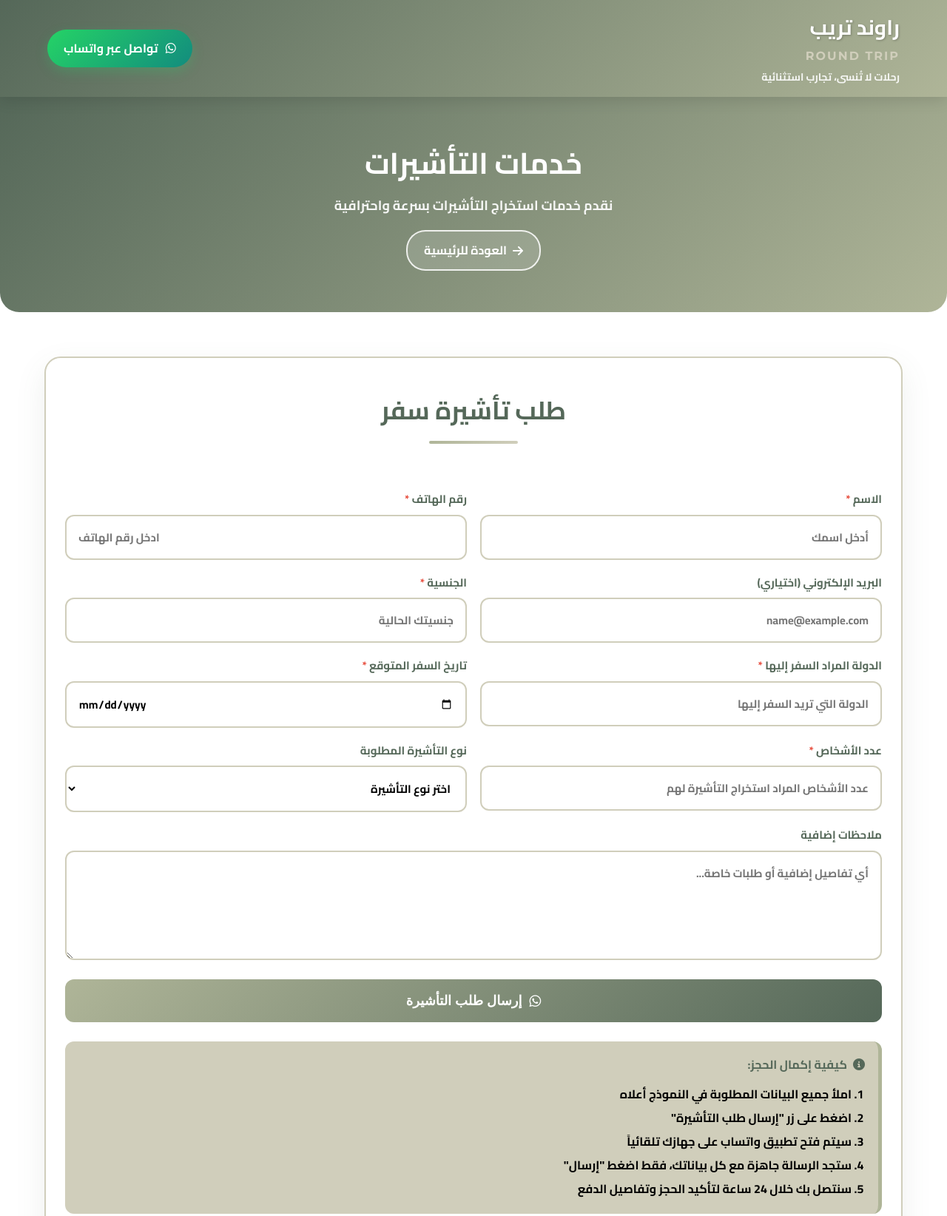
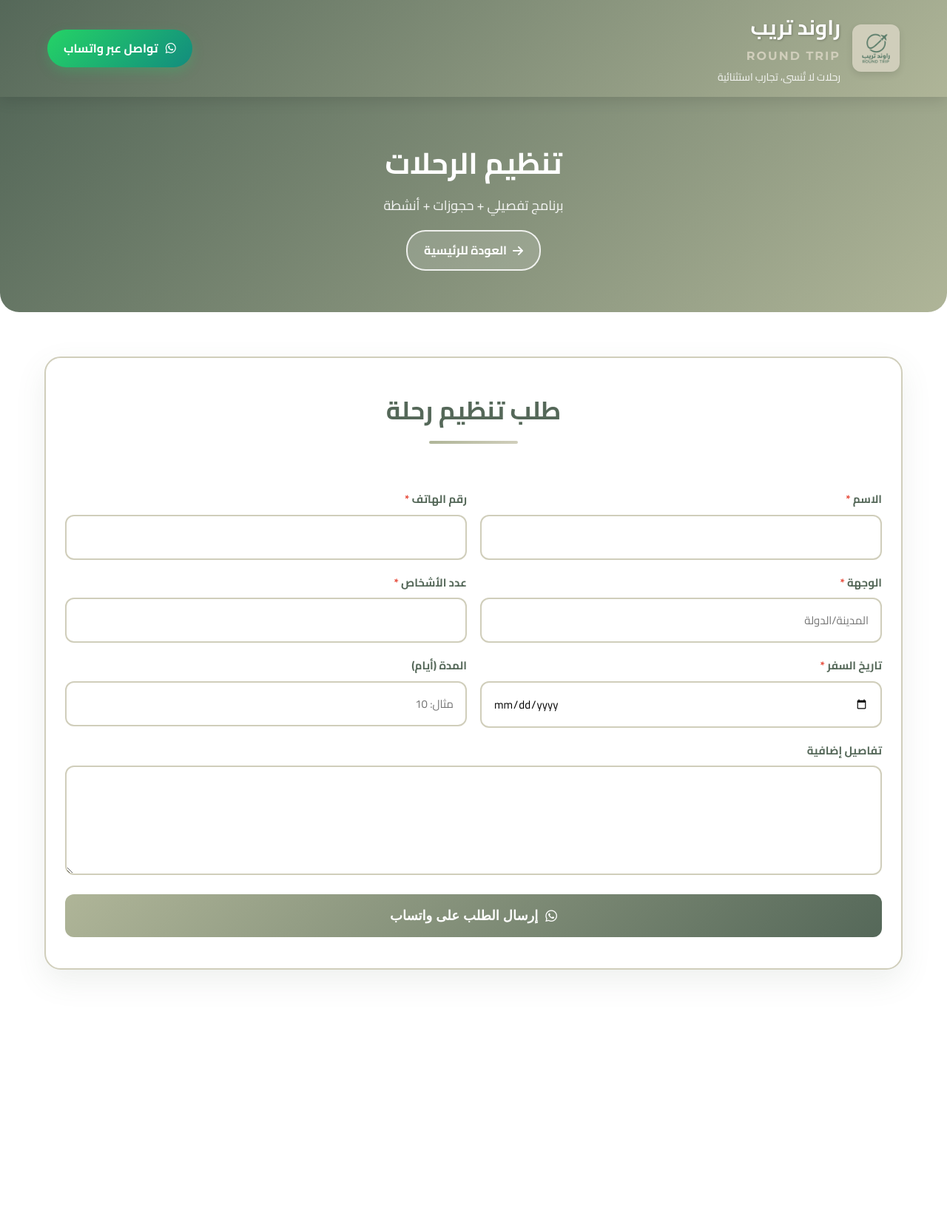
Before and after one commit to abdulrahmanazq8/roundtripnet, a plain HTML site: page services/tours.html in a window 1280 px wide. Shown: the top 1644 px of the page at 74% size. After the commit the page ends 1371 px from the top, so only its background shows below. Drawn offline with Linux system fonts and the light colour scheme.

Commit message:
Update tours.html

```diff
--- a/services/tours.html
+++ b/services/tours.html
@@ -1,130 +1,111 @@
-<!DOCTYPE html>
-<html dir="rtl" lang="ar">
+<!doctype html>
+<html lang="ar" dir="rtl">
 <head>
-  <meta charset="UTF-8">
-  <meta name="viewport" content="width=device-width, initial-scale=1.0">
-  <title>التأشيرات | راوند تريب</title>
+  <meta charset="utf-8" />
+  <meta name="viewport" content="width=device-width,initial-scale=1" />
+  <title>Round Trip | تنظيم الرحلات</title>
 
   <link rel="preconnect" href="https://fonts.googleapis.com">
   <link rel="preconnect" href="https://fonts.gstatic.com" crossorigin>
-  <link href="https://fonts.googleapis.com/css2?family=Cairo:wght@700&family=Montserrat:wght@700&display=swap" rel="stylesheet">
+  <link href="https://fonts.googleapis.com/css2?family=Cairo:wght@400;700&family=Montserrat:wght@700&display=swap" rel="stylesheet">
   <link rel="stylesheet" href="https://cdnjs.cloudflare.com/ajax/libs/font-awesome/6.4.0/css/all.min.css">
 
-  <link rel="stylesheet" href="../assets/css/style.css">
+  <link rel="stylesheet" href="../../assets/css/style.css?v=1" />
 </head>
+
 <body>
-
   <header class="header">
-  <a class="logo-container" href="../index.html" style="text-decoration:none">
-    <img src="../assets/images/logo.png" alt="شعار راوند تريب" class="logo" onerror="this.style.display='none'">
+    <div class="logo-container" onclick="window.location.href='../../index.html'">
+      <img src="../../assets/logo.png" class="logo" alt="Round Trip" onerror="this.style.display='none'">
       <div class="company-info">
         <div class="company-name-ar">راوند تريب</div>
         <div class="company-name-en english-font">ROUND TRIP</div>
         <div class="company-tagline">رحلات لا تُنسى، تجارب استثنائية</div>
       </div>
-  </a>
+    </div>
 
     <div class="contact-header">
-    <div class="whatsapp-btn pulse" data-whatsapp="96565750302">
+      <a class="whatsapp-btn" href="https://wa.me/96565750302" target="_blank" rel="noopener">
         <i class="fab fa-whatsapp"></i> تواصل عبر واتساب
-    </div>
+      </a>
     </div>
   </header>
 
   <div class="page-header">
-  <h1 class="page-title">خدمات التأشيرات</h1>
-  <p class="page-subtitle">نقدم خدمات استخراج التأشيرات بسرعة واحترافية</p>
-  <a class="back-btn" href="../index.html"><i class="fas fa-arrow-right"></i> العودة للرئيسية</a>
+    <h1 class="page-title">تنظيم الرحلات</h1>
+    <p class="page-subtitle">برنامج تفصيلي + حجوزات + أنشطة</p>
+    <a class="back-btn" href="../../index.html"><i class="fas fa-arrow-right"></i> العودة للرئيسية</a>
   </div>
 
-<div class="page-content">
+  <main class="page-content">
     <div class="container">
       <div class="booking-section">
-      <h2 class="section-title">طلب تأشيرة سفر</h2>
+        <h2 class="section-title">طلب تنظيم رحلة</h2>
 
-      <form id="visaForm">
+        <form id="tForm">
           <div class="form-row">
             <div class="form-group">
-            <label for="visaName" class="required">الاسم</label>
-            <input type="text" id="visaName" name="visaName" required placeholder="أدخل اسمك">
+              <label class="required" for="name">الاسم</label>
+              <input id="name" name="name" required>
             </div>
-
             <div class="form-group">
-            <label for="visaPhone" class="required" style="text-align:right;">رقم الهاتف</label>
-            <input type="tel" id="visaPhone" name="visaPhone" required placeholder="ادخل رقم الهاتف">
+              <label class="required" for="phone">رقم الهاتف</label>
+              <input id="phone" name="phone" required>
             </div>
           </div>
 
           <div class="form-row">
             <div class="form-group">
-            <label for="visaEmail">البريد الإلكتروني (اختياري)</label>
-            <input type="email" id="visaEmail" name="visaEmail" placeholder="name@example.com">
+              <label class="required" for="dest">الوجهة</label>
+              <input id="dest" name="dest" required placeholder="المدينة/الدولة">
             </div>
-
             <div class="form-group">
-            <label for="visaNationality" class="required">الجنسية</label>
-            <input type="text" id="visaNationality" name="visaNationality" required placeholder="جنسيتك الحالية">
+              <label class="required" for="people">عدد الأشخاص</label>
+              <input type="number" id="people" name="people" min="1" required>
             </div>
           </div>
 
           <div class="form-row">
             <div class="form-group">
-            <label for="visaDestination" class="required">الدولة المراد السفر إليها</label>
-            <input type="text" id="visaDestination" name="visaDestination" required placeholder="الدولة التي تريد السفر إليها">
+              <label class="required" for="date">تاريخ السفر</label>
+              <input type="date" id="date" name="date" required>
             </div>
-
-          <div class="form-group date-time-input">
-            <label for="visaTravelDate" class="required">تاريخ السفر المتوقع</label>
-            <input type="date" id="visaTravelDate" name="visaTravelDate" required>
-          </div>
-        </div>
-
-        <div class="form-row">
             <div class="form-group">
-            <label for="visaPeople" class="required">عدد الأشخاص</label>
-            <input type="number" id="visaPeople" name="visaPeople" min="1" required placeholder="عدد الأشخاص المراد استخراج التأشيرة لهم">
-          </div>
-
-          <div class="form-group">
-            <label for="visaType">نوع التأشيرة المطلوبة</label>
-            <select id="visaType" name="visaType">
-              <option value="">اختر نوع التأشيرة</option>
-              <option value="سياحية">تأشيرة سياحية</option>
-              <option value="عمل">تأشيرة عمل</option>
-              <option value="زيارة">تأشيرة زيارة</option>
-              <option value="علاج">تأشيرة علاج</option>
-              <option value="دراسة">تأشيرة دراسة</option>
-            </select>
+              <label for="days">المدة (أيام)</label>
+              <input type="number" id="days" name="days" min="1" placeholder="مثال: 10">
             </div>
           </div>
 
           <div class="form-group">
-          <label for="visaNotes">ملاحظات إضافية</label>
-          <textarea id="visaNotes" name="visaNotes" rows="4" placeholder="أي تفاصيل إضافية أو طلبات خاصة..."></textarea>
+            <label for="notes">تفاصيل إضافية</label>
+            <textarea id="notes" name="notes" rows="4"></textarea>
           </div>
 
-        <button type="submit" class="submit-btn">
-          <i class="fab fa-whatsapp whatsapp-icon"></i> إرسال طلب التأشيرة
+          <button class="submit-btn" type="submit">
+            <i class="fab fa-whatsapp"></i> إرسال الطلب على واتساب
           </button>
         </form>
-
-      <div class="form-instructions">
-        <h4><i class="fas fa-info-circle"></i> كيفية إكمال الحجز:</h4>
-        <ol>
-          <li>املأ جميع البيانات المطلوبة في النموذج أعلاه</li>
-          <li>اضغط على زر "إرسال طلب التأشيرة"</li>
-          <li>سيتم فتح تطبيق واتساب على جهازك تلقائياً</li>
-          <li>ستجد الرسالة جاهزة مع كل بياناتك، فقط اضغط "إرسال"</li>
-          <li>سنتصل بك خلال 24 ساعة لتأكيد الحجز وتفاصيل الدفع</li>
-        </ol>
-      </div>
-
       </div>
     </div>
-</div>
+  </main>
 
-<footer class="footer"><div class="copyright"><p>© 2026 راوند تريب - جميع الحقوق محفوظة.</p></div></footer>
+  <script src="../../assets/js/main.js?v=1"></script>
+  <script>
+    document.getElementById("tForm").addEventListener("submit",(e)=>{
+      e.preventDefault();
+      const d = Object.fromEntries(new FormData(e.target).entries());
+      const msg =
+`طلب تنظيم رحلة - راوند تريب
 
-<script src="../assets/js/main.js"></script>
+الاسم: ${d.name}
+رقم: ${d.phone}
+الوجهة: ${d.dest}
+عدد الأشخاص: ${d.people}
+تاريخ السفر: ${d.date}
+المدة: ${d.days || "غير محدد"}
+تفاصيل: ${d.notes || "لا يوجد"}`;
+      sendToWhatsApp(msg);
+    });
+  </script>
 </body>
 </html>
```
Lines whose indentation alone changed are shown as unchanged.
